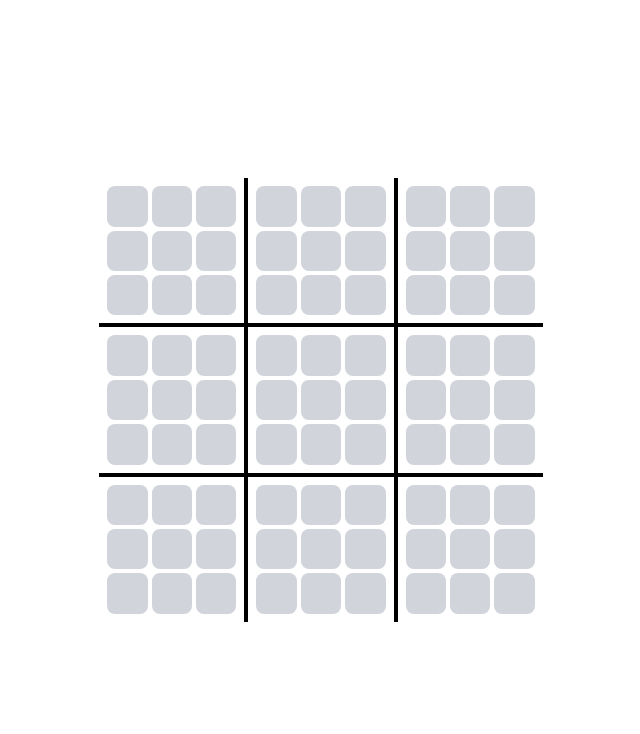
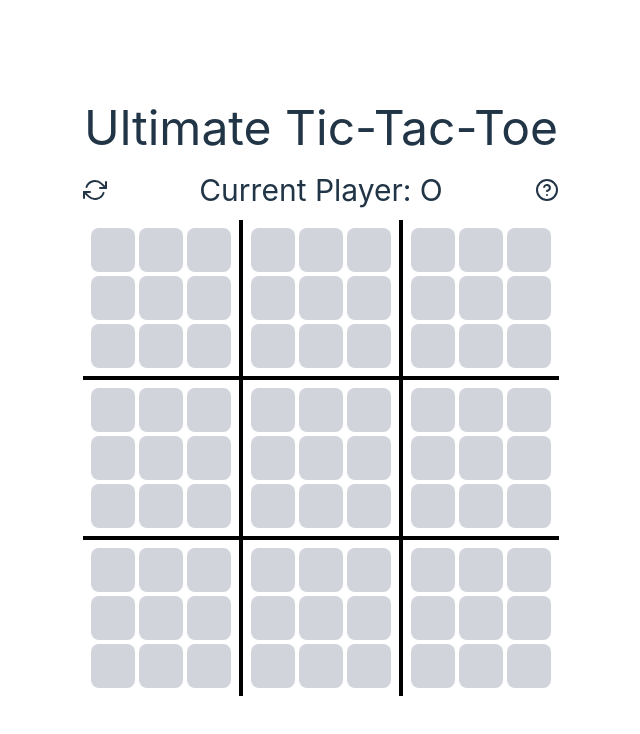
Before and after one commit to jeeheezy/ultimate-tic-tac-toe, a React (Vite) app: page / in a window 1280 px wide. Shown: the top 734 px of the page, without its empty margins (319-959 px from the left). Built offline with nearby package versions, Linux system fonts and the light colour scheme.

Commit message:
feat: Added restart, updated icons, other QoL, still working on modal

```diff
--- a/package.json
+++ b/package.json
@@ -10,8 +10,10 @@
     "preview": "vite preview"
   },
   "dependencies": {
+    "@headlessui/react": "^2.1.3",
     "react": "^18.3.1",
-    "react-dom": "^18.3.1"
+    "react-dom": "^18.3.1",
+    "react-feather": "^2.0.10"
   },
   "devDependencies": {
     "@eslint/js": "^9.9.0",
--- a/src/components/App/App.tsx
+++ b/src/components/App/App.tsx
@@ -1,8 +1,11 @@
 import React from "react";
 import "./App.css";
+import { HelpCircle, RefreshCw as Restart } from "react-feather";
 import BigSquare from "../BigSquare";
 import { THREE_BY_THREE_ARRAY } from "../../constants";
 import { calculateWin } from "../../helpers/game.helpers";
+import useToggle from "../../hooks/use-toggle";
+import Modal from "../Modal";
 
 export type NextValidSquareContextType = {
   nextValidSquare: number | null;
@@ -28,31 +31,82 @@ function App() {
     null
   );
   const [xIsNext, setXIsNext] = React.useState<boolean>(false);
-  const [bigSquares, setBigSquares] = React.useState(Array(9).fill(null));
+  const [bigSquaresArray, setBigSquaresArray] = React.useState(
+    Array(9).fill(null)
+  );
+  const [winner, setWinner] = React.useState<string | null>(null);
+  const [newGame, setNewGame] = React.useState<boolean>(false);
+  const [isModalOpen, toggleIsModalOpen] = useToggle(false);
 
   function bigSquareOccupied(i: number) {
-    return bigSquares[i];
+    return bigSquaresArray[i];
   }
 
   function calculateGameResults(i: number, winner: string) {
-    const newBigSquares = [...bigSquares];
-    newBigSquares[i] = winner;
-    setBigSquares(newBigSquares);
-    const game_winner = calculateWin(newBigSquares);
+    const newBigSquaresArray = [...bigSquaresArray];
+    newBigSquaresArray[i] = winner;
+    setBigSquaresArray(newBigSquaresArray);
+    const game_winner = calculateWin(newBigSquaresArray);
     if (game_winner) {
       console.log("you win!");
+      setWinner(game_winner);
     }
   }
 
+  function handleRestart() {
+    setBigSquaresArray(Array(9).fill(null));
+    setWinner(null);
+    setNextValidSquare(null);
+    setXIsNext(false);
+    setNewGame(true);
+    // need to reset small squares as well, do I need to lift the SmallSquares Array state?
+  }
+
+  React.useEffect(() => {
+    if (!newGame) {
+      return;
+    }
+
+    setNewGame(false);
+  }, [newGame]);
+
   return (
-    // TODO: add display showing who's turn it is
-    // TODO: add banner when game is won to restart and status state to track whether game is ongoing or finished
-    // TODO: add modal to display rules of the game for anyone interested
     <NextValidSquareContext.Provider
       value={{ nextValidSquare, setNextValidSquare }}
     >
       <TurnContext.Provider value={{ xIsNext, setXIsNext }}>
+        <h1 className="mb-5 sm:text-5xl">Ultimate Tic-Tac-Toe</h1>
+        <div className="flex flex-row justify-between items-center mb-3">
+          <button
+            onClick={handleRestart}
+            className="aspect-square border-none bg-white"
+          >
+            <Restart />
+          </button>
+          <h2 className="sm:text-3xl">
+            {winner === null
+              ? `Current Player: ${xIsNext ? "X" : "O"}`
+              : `Winner: ${winner}`}
+          </h2>
+          <Modal
+            title="Ultimate Tic-Tac-Toe: Rules of the Game"
+            description="Rules of ultimate tic-tac-toe"
+            isOpen={isModalOpen}
+            handleDismiss={() => toggleIsModalOpen()}
+          >
+            <p>Test</p>
+          </Modal>
+          <button
+            onClick={toggleIsModalOpen}
+            className="aspect-square border-none bg-white"
+          >
+            <HelpCircle />
+          </button>
+        </div>
+
         <div className="grid grid-cols-3 grid-rows-3 gap-1 bg-black">
+          {" "}
+          {/* some of bg-black leaking when viewing on certain small screen size*/}
           {THREE_BY_THREE_ARRAY.map((row) =>
             row.map((cell) => {
               return (
@@ -61,6 +115,8 @@ function App() {
                   bigSquareId={cell}
                   bigSquareOccupied={bigSquareOccupied}
                   calculateGameResults={calculateGameResults}
+                  newGame={newGame}
+                  gameWinner={winner}
                 />
               );
             })
--- a/src/components/BigSquare/BigSquare.tsx
+++ b/src/components/BigSquare/BigSquare.tsx
@@ -4,71 +4,97 @@ import { THREE_BY_THREE_ARRAY } from "../../constants";
 import { calculateWin } from "../../helpers/game.helpers";
 import { TurnContext, TurnContextType } from "../App";
 import { NextValidSquareContext, NextValidSquareContextType } from "../App";
+
+import { X, Circle } from "react-feather";
+
 export type BigSquareProps = {
   bigSquareOccupied: (id: number) => string | null;
   calculateGameResults: (i: number, winner: string) => void;
   bigSquareId: number;
+  newGame: boolean;
+  gameWinner: string | null;
 };
 
 function BigSquare({
   bigSquareOccupied,
   calculateGameResults,
   bigSquareId,
+  newGame,
+  gameWinner,
 }: BigSquareProps) {
-  const [smallSquares, setSmallSquares] = React.useState(Array(9).fill(null));
+  const [smallSquaresArray, setSmallSquaresArray] = React.useState(
+    Array(9).fill(null)
+  );
   const { xIsNext, setXIsNext } =
     React.useContext<TurnContextType>(TurnContext);
   const { nextValidSquare, setNextValidSquare } =
     React.useContext<NextValidSquareContextType>(NextValidSquareContext);
 
+  React.useEffect(() => {
+    if (newGame) {
+      setSmallSquaresArray(Array(9).fill(null));
+    }
+  }, [newGame]);
+
   function handleClick(id: number, bigSquareId: number) {
     if (
-      smallSquares[id] || // check if SmallSquare is already taken
+      smallSquaresArray[id] || // check if SmallSquare is already taken
       bigSquareOccupied(bigSquareId) || // check if the BigSquare the SmallSquare belongs to is already taken
-      (nextValidSquare !== null && nextValidSquare !== bigSquareId) // checking that the SmallSquare is part of the currently valid BigSquare
+      (nextValidSquare !== null && nextValidSquare !== bigSquareId) || // checking that the SmallSquare is part of the currently valid BigSquare
+      gameWinner !== null
     ) {
       return;
     }
 
-    // updating smallSquares state
-    const nextSmallSquares: Array<string | null> = [...smallSquares];
+    // updating smallSquaresArray state
+    const nextSmallSquaresArray: Array<string | null> = [...smallSquaresArray];
     if (xIsNext) {
-      nextSmallSquares[id] = "X";
+      nextSmallSquaresArray[id] = "X";
     } else {
-      nextSmallSquares[id] = "O";
+      nextSmallSquaresArray[id] = "O";
     }
-    setSmallSquares(nextSmallSquares);
+    setSmallSquaresArray(nextSmallSquaresArray);
 
     // switch turn order at turn end
     setXIsNext(!xIsNext);
 
-    // determine if any of the BigSquares have been won with the SmallSquares update
-    // TODO: add appropriate icon image overlay to indicate who won the BigSquare
-    const winner = calculateWin(nextSmallSquares);
+    // determine if any of the BigSquares have been won with the SmallSquaresArray update
+    const winner = calculateWin(nextSmallSquaresArray);
+
     if (winner !== null) {
-      // reset next valid square so any options are available
-      setNextValidSquare(null);
       // determine if game has been won
       calculateGameResults(bigSquareId, winner);
+      if (id === bigSquareId) {
+        setNextValidSquare(null);
+        return;
+      }
+    }
+
+    // if BigSquare of the same id as SmallSquare is already taken, open options to all valid squares
+    if (bigSquareOccupied(id)) {
+      setNextValidSquare(null);
     } else {
-      // if BigSquare of the same id as SmallSquare is already taken, open options to all valid squares
-      if (bigSquareOccupied(id)) {
-        setNextValidSquare(null);
-      } else {
-        setNextValidSquare(id);
-      }
+      setNextValidSquare(id);
+    }
+  }
+
+  function SquareColor(): string {
+    if (bigSquareOccupied(bigSquareId) === "X") {
+      return "bg-red-200";
+    } else if (bigSquareOccupied(bigSquareId) === "O") {
+      return "bg-blue-300";
+    } else if (nextValidSquare !== bigSquareId && nextValidSquare !== null) {
+      return "bg-gray-500";
+    } else if (gameWinner) {
+      return "bg-gray-500";
+    } else {
+      return "bg-white";
     }
   }
 
   return (
     <div
-      className={`${
-        nextValidSquare === bigSquareId && !bigSquareOccupied(bigSquareId)
-          ? "bg-green-200"
-          : ""
-      } ${
-        bigSquareOccupied(bigSquareId) ? "bg-red-200" : ""
-      } grid grid-cols-3 grid-rows-3 bg-white p-2 gap-1 w-full`}
+      className={`${SquareColor()} grid grid-cols-3 grid-rows-3 p-2 gap-1 w-full relative`}
     >
       {THREE_BY_THREE_ARRAY.map((row) =>
         row.map((cell) => {
@@ -79,10 +105,16 @@ function BigSquare({
               key={cell}
               handleClick={handleClick}
             >
-              {smallSquares[cell]}
+              {smallSquaresArray[cell]}
             </SmallSquare>
           );
         })
+      )}
+      {bigSquareOccupied(bigSquareId) === "X" && (
+        <X className="absolute w-full h-full opacity-50" color={"red"} />
+      )}
+      {bigSquareOccupied(bigSquareId) === "O" && (
+        <Circle className="absolute w-full h-full opacity-50" color={"blue"} />
       )}
     </div>
   );
--- /dev/null
+++ b/src/components/Modal/Modal.tsx
@@ -0,0 +1,35 @@
+import React from "react";
+import {
+  Description,
+  Dialog,
+  DialogPanel,
+  DialogTitle,
+} from "@headlessui/react";
+
+type ModalProps = {
+  title: string;
+  description: string;
+  isOpen: boolean;
+  handleDismiss: () => void;
+  children: React.ReactNode;
+};
+
+function Modal({
+  title,
+  description,
+  isOpen,
+  handleDismiss,
+  children,
+}: ModalProps) {
+  return (
+    <Dialog open={isOpen} onClose={handleDismiss}>
+      <DialogPanel>
+        <DialogTitle>{title}</DialogTitle>
+        <Description>{description}</Description>
+        {children}
+      </DialogPanel>
+    </Dialog>
+  );
+}
+
+export default Modal;
--- /dev/null
+++ b/src/components/Modal/index.ts
@@ -0,0 +1,2 @@
+export * from './Modal';
+export { default } from './Modal';
--- a/src/components/SmallSquare/SmallSquare.tsx
+++ b/src/components/SmallSquare/SmallSquare.tsx
@@ -20,9 +20,14 @@ function SmallSquare({
   //   React.useContext<NextValidSquareContextType>(NextValidSquareContext);
   // const cannotPlay = nextValidSquare !== null && bigSquareId !== nextValidSquare;
 
+  // if I want to make hover indicate the next player's turn
+  // is children unpopulated
+  // is bigSquare valid
+  // if both conditions are met, create element of whatever turns next and style with CSS on hover, and otherwise default display none
+
   return (
     <button
-      className="aspect-square bg-gray-300 w-full"
+      className="aspect-square bg-gray-300 w-6 sm:w-11 sm:focus:outline sm:outline-2 sm:text-3xl"
       onClick={() => handleClick(id, bigSquareId)}
       // disabled={cannotPlay}
     >
--- /dev/null
+++ b/src/hooks/use-toggle.ts
@@ -0,0 +1,13 @@
+import React from "react";
+
+type Initializer = boolean | (() => boolean);
+
+function useToggle(initValue: Initializer = false): [boolean, () => void] {
+  const [value, setValue] = React.useState<boolean>(initValue);
+  function toggleFunction(): void {
+    setValue((currentValue) => !currentValue);
+  }
+  return [value, toggleFunction];
+}
+
+export default useToggle;
--- a/src/index.css
+++ b/src/index.css
@@ -35,14 +35,18 @@ body {
 }
 
 h1 {
-  font-size: 3.2em;
+  font-size: 1.75em;
   line-height: 1.1;
+}
+
+h2 {
+  font-size: 1em;
 }
 
 button {
   border-radius: 8px;
   border: 1px solid transparent;
-  padding: 0.6em 1.2em;
+  /* padding: 0.6em 1.2em; */
   font-size: 1em;
   font-weight: 500;
   font-family: inherit;
@@ -53,10 +57,10 @@ button {
 button:hover {
   border-color: #646cff;
 }
-button:focus,
+/* button:focus,
 button:focus-visible {
   outline: 4px auto -webkit-focus-ring-color;
-}
+} */
 
 @media (prefers-color-scheme: light) {
   :root {
```
Also changed, not shown: 1 other file (tests, documents, lock files or other folders).
